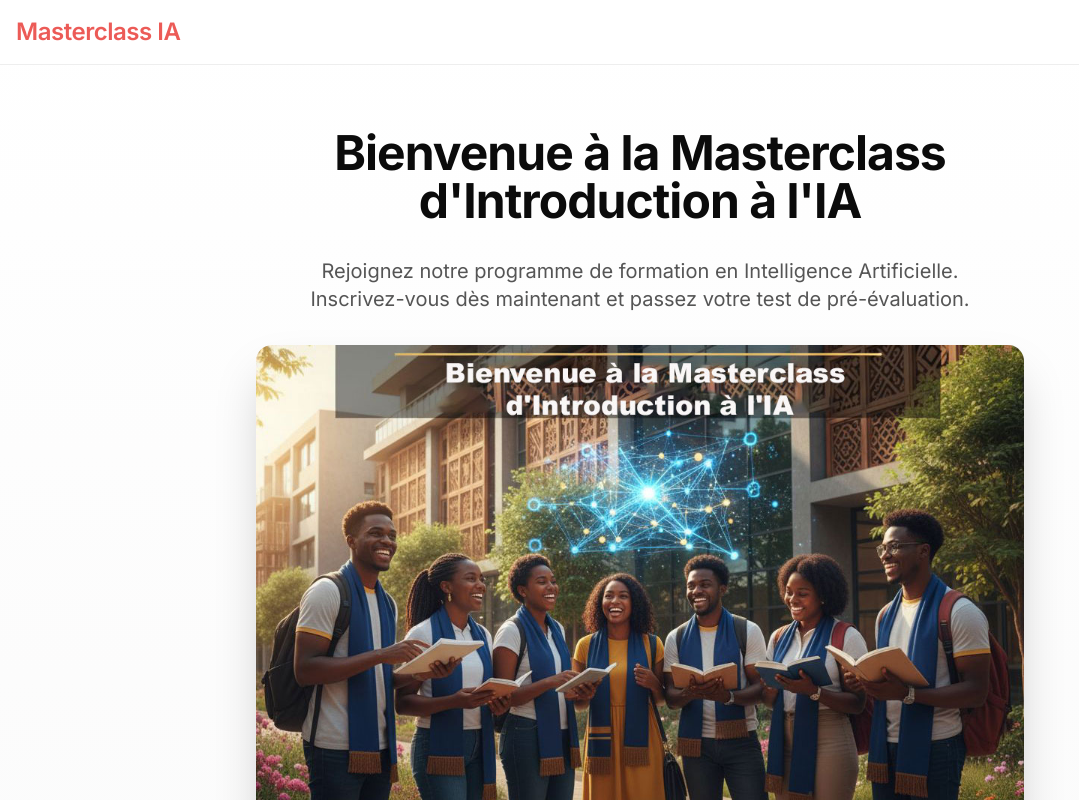
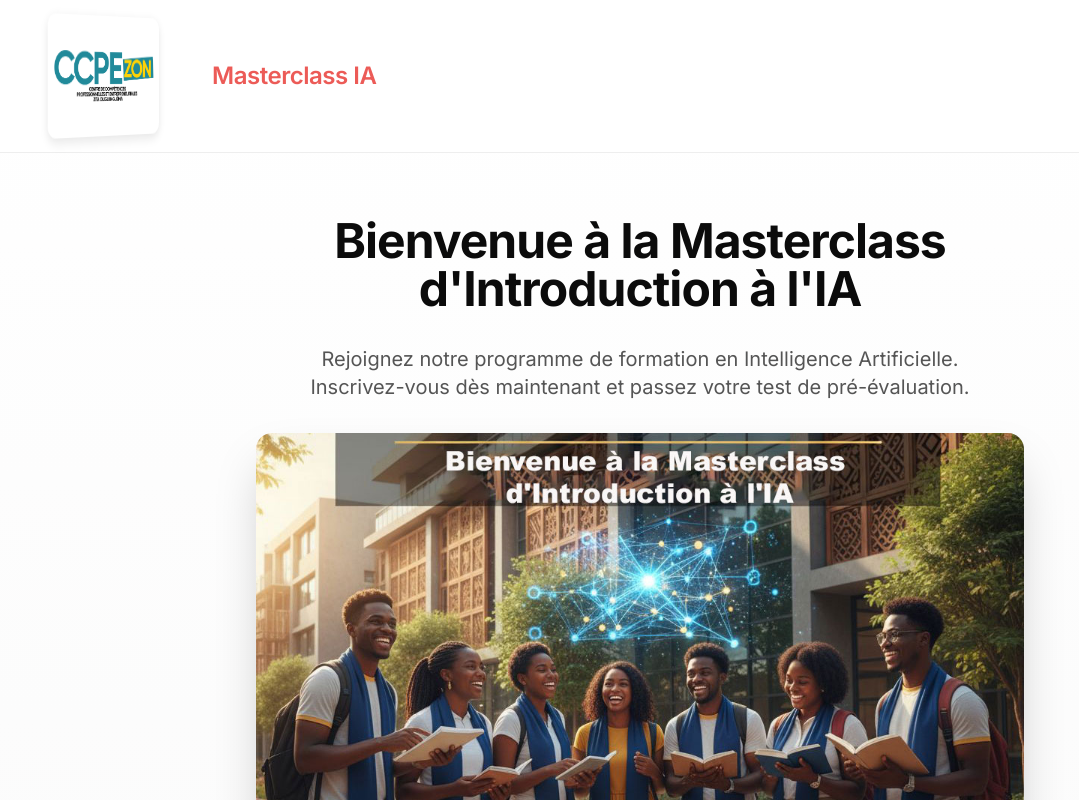
Before and after one commit to FranckSowax/subscription, a Next.js app: page / in a window 1280 px wide. Shown: the top 800 px of the page, without its empty margins (0-1079 px from the left). Built offline with nearby package versions, Linux system fonts and the light colour scheme.

Commit message:
Add flip logo animation and session times (9h-13h)

```diff
--- a/app/page.tsx
+++ b/app/page.tsx
@@ -1,12 +1,14 @@
 import Link from "next/link";
 import Image from "next/image";
+import { FlipLogo } from "@/components/ui/FlipLogo";
 
 export default function Home() {
   return (
     <div className="min-h-screen bg-gradient-to-b from-white to-secondary">
       {/* Header */}
       <header className="border-b bg-white/80 backdrop-blur-sm">
-        <div className="container mx-auto px-4 py-4">
+        <div className="container mx-auto px-4 py-4 flex items-center gap-4">
+          <FlipLogo />
           <h1 className="text-2xl font-semibold text-primary">Masterclass IA</h1>
         </div>
       </header>
--- a/components/test/SessionSelector.tsx
+++ b/components/test/SessionSelector.tsx
@@ -100,6 +100,10 @@ export function SessionSelector({ inscriptionId, onSuccess }: SessionSelectorPro
     return date.toLocaleDateString('fr-FR', options);
   };
 
+  const getSessionTime = () => {
+    return '9h00 - 13h00';
+  };
+
   const getMonthSessions = (month: string) => {
     return sessions.filter((session) => {
       const date = new Date(session.session_date);
@@ -188,8 +192,14 @@ export function SessionSelector({ inscriptionId, onSuccess }: SessionSelectorPro
                   `}
                 >
                   <div className="flex justify-between items-start mb-2">
-                    <div className="font-semibold text-foreground">
-                      {formatDate(session.session_date)}
+                    <div>
+                      <div className="font-semibold text-foreground">
+                        {formatDate(session.session_date)}
+                      </div>
+                      <div className="text-sm text-muted-foreground mt-1 flex items-center gap-1">
+                        <Clock className="h-3 w-3" />
+                        {getSessionTime()}
+                      </div>
                     </div>
                     {selectedSession === session.id && (
                       <CheckCircle className="h-5 w-5 text-primary" />
@@ -225,8 +235,14 @@ export function SessionSelector({ inscriptionId, onSuccess }: SessionSelectorPro
                   `}
                 >
                   <div className="flex justify-between items-start mb-2">
-                    <div className="font-semibold text-foreground">
-                      {formatDate(session.session_date)}
+                    <div>
+                      <div className="font-semibold text-foreground">
+                        {formatDate(session.session_date)}
+                      </div>
+                      <div className="text-sm text-muted-foreground mt-1 flex items-center gap-1">
+                        <Clock className="h-3 w-3" />
+                        {getSessionTime()}
+                      </div>
                     </div>
                     {selectedSession === session.id && (
                       <CheckCircle className="h-5 w-5 text-primary" />
--- /dev/null
+++ b/components/ui/FlipLogo.tsx
@@ -0,0 +1,102 @@
+'use client';
+
+import { useEffect, useState } from 'react';
+import Image from 'next/image';
+
+export function FlipLogo() {
+  const [mounted, setMounted] = useState(false);
+
+  useEffect(() => {
+    setMounted(true);
+  }, []);
+
+  if (!mounted) return null;
+
+  return (
+    <div className="flip-container">
+      <div className="flipper">
+        <div className="flip-front">
+          <Image
+            src="/CCPEZON.png"
+            alt="CCPEZON"
+            width={200}
+            height={150}
+            className="logo-image"
+            priority
+          />
+        </div>
+        <div className="flip-back">
+          <Image
+            src="/LOGO STUDIA BLACK .png"
+            alt="STUDIA"
+            width={200}
+            height={150}
+            className="logo-image"
+            priority
+          />
+        </div>
+      </div>
+
+      <style jsx>{`
+        .flip-container {
+          perspective: 1500px;
+          width: 180px;
+          height: 120px;
+        }
+
+        @media (max-width: 768px) {
+          .flip-container {
+            width: 140px;
+            height: 90px;
+          }
+        }
+
+        .flipper {
+          position: relative;
+          width: 100%;
+          height: 100%;
+          transform-style: preserve-3d;
+          animation: continuousFlip 5s linear infinite;
+        }
+
+        @keyframes continuousFlip {
+          0% {
+            transform: rotateY(0deg);
+          }
+          100% {
+            transform: rotateY(360deg);
+          }
+        }
+
+        .flip-front,
+        .flip-back {
+          position: absolute;
+          width: 100%;
+          height: 100%;
+          backface-visibility: hidden;
+          display: flex;
+          align-items: center;
+          justify-content: center;
+          background: white;
+          border-radius: 12px;
+          box-shadow: 0 4px 12px rgba(0, 0, 0, 0.1);
+          padding: 10px;
+        }
+
+        .flip-front {
+          transform: rotateY(0deg);
+        }
+
+        .flip-back {
+          transform: rotateY(180deg);
+        }
+
+        .logo-image {
+          max-width: 100%;
+          max-height: 100%;
+          object-fit: contain;
+        }
+      `}</style>
+    </div>
+  );
+}
```
Also changed, not shown: public/CCPEZON.png (added), public/LOGO STUDIA BLACK .png (added).
